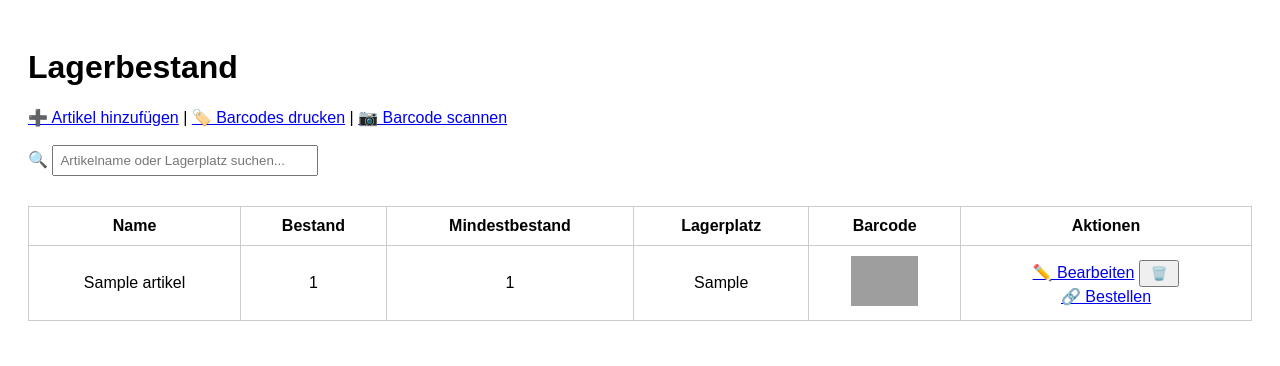
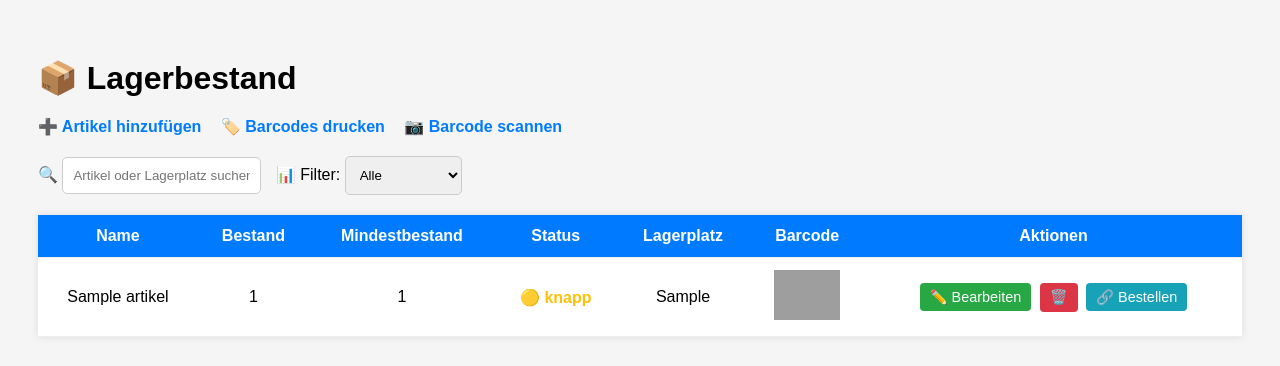
Before and after one commit to Lukas5070/Lagerbestand-Service, a Flask app: page / in a window 1280 px wide. Shown: the top 366 px of the page. Run offline with Flask 3, Linux system fonts and the light colour scheme; tables that the repository leaves empty hold one stand-in row (values such as "Sample post"); grey boxes are pictures that could not be loaded.

Commit message:
Update index.html

```diff
--- a/templates/index.html
+++ b/templates/index.html
@@ -4,38 +4,148 @@
   <meta charset="UTF-8">
   <title>Lagerbestand</title>
   <style>
-    body { font-family: Arial, sans-serif; padding: 20px; }
-    table { width: 100%; border-collapse: collapse; margin-top: 20px; }
-    th, td { border: 1px solid #ccc; padding: 10px; text-align: center; }
-    .low-stock { background-color: #fdd; }
-    input[type="text"] { padding: 6px; width: 250px; margin-bottom: 10px; }
-    form.inline { display: inline; }
-    button { padding: 4px 10px; }
+    body {
+      font-family: Arial, sans-serif;
+      background-color: #f5f5f5;
+      padding: 30px;
+    }
+
+    h1 {
+      margin-bottom: 20px;
+    }
+
+    .top-links {
+      margin-bottom: 15px;
+    }
+
+    .top-links a {
+      margin-right: 15px;
+      text-decoration: none;
+      color: #007bff;
+      font-weight: bold;
+    }
+
+    .search-box {
+      margin: 20px 0;
+    }
+
+    input[type="text"], select {
+      padding: 10px;
+      border-radius: 5px;
+      border: 1px solid #ccc;
+      margin-right: 10px;
+    }
+
+    table {
+      width: 100%;
+      border-collapse: collapse;
+      background-color: #fff;
+      box-shadow: 0 0 8px rgba(0,0,0,0.1);
+    }
+
+    th, td {
+      padding: 12px;
+      border-bottom: 1px solid #eee;
+      text-align: center;
+    }
+
+    th {
+      background-color: #007bff;
+      color: white;
+    }
+
+    .btn {
+      padding: 6px 10px;
+      border: none;
+      border-radius: 4px;
+      text-decoration: none;
+      color: white;
+      cursor: pointer;
+      font-size: 0.9em;
+      margin: 2px;
+    }
+
+    .btn-edit {
+      background-color: #28a745;
+    }
+
+    .btn-delete {
+      background-color: #dc3545;
+    }
+
+    .btn-order {
+      background-color: #17a2b8;
+    }
+
+    .status-green {
+      color: #28a745;
+      font-weight: bold;
+    }
+
+    .status-yellow {
+      color: #ffc107;
+      font-weight: bold;
+    }
+
+    .status-red {
+      color: #dc3545;
+      font-weight: bold;
+    }
+
+    .inline-form {
+      display: inline;
+    }
   </style>
   <script>
     function searchTable() {
-      const input = document.getElementById("searchInput").value.toLowerCase();
+      const searchInput = document.getElementById("searchInput").value.toLowerCase();
+      const filterValue = document.getElementById("statusFilter").value;
       const rows = document.querySelectorAll("table tbody tr");
+
       rows.forEach(row => {
         const text = row.innerText.toLowerCase();
-        row.style.display = text.includes(input) ? "" : "none";
+        const statusCell = row.querySelector("td:nth-child(4)").innerText.toLowerCase();
+
+        const matchesSearch = text.includes(searchInput);
+        let matchesFilter = true;
+
+        if (filterValue === "kritisch" && !statusCell.includes("kritisch")) {
+          matchesFilter = false;
+        } else if (filterValue === "knapp" && !statusCell.includes("knapp")) {
+          matchesFilter = false;
+        }
+
+        row.style.display = (matchesSearch && matchesFilter) ? "" : "none";
       });
     }
   </script>
 </head>
 <body>
-  <h1>Lagerbestand</h1>
-  <a href="/add">➕ Artikel hinzufügen</a> |
-  <a href="/barcodes">🏷️ Barcodes drucken</a> |
-  <a href="/scan">📷 Barcode scannen</a>
-  <br><br>
-  🔍 <input type="text" id="searchInput" onkeyup="searchTable()" placeholder="Artikelname oder Lagerplatz suchen...">
+  <h1>📦 Lagerbestand</h1>
+
+  <div class="top-links">
+    <a href="/add">➕ Artikel hinzufügen</a>
+    <a href="/barcodes">🏷️ Barcodes drucken</a>
+    <a href="/scan">📷 Barcode scannen</a>
+  </div>
+
+  <div class="search-box">
+    🔍 <input type="text" id="searchInput" onkeyup="searchTable()" placeholder="Artikel oder Lagerplatz suchen...">
+    📊 Filter:
+    <select id="statusFilter" onchange="searchTable()">
+      <option value="alle">Alle</option>
+      <option value="kritisch">Nur kritische</option>
+      <option value="knapp">Nur knappe</option>
+    </select>
+  </div>
+
   <table>
     <thead>
       <tr>
         <th>Name</th>
         <th>Bestand</th>
         <th>Mindestbestand</th>
+        <th>Status</th>
         <th>Lagerplatz</th>
         <th>Barcode</th>
         <th>Aktionen</th>
@@ -43,20 +153,30 @@
     </thead>
     <tbody>
       {% for art in artikel %}
-      <tr class="{{ 'low-stock' if art.bestand < art.mindestbestand else '' }}">
+      <tr>
         <td>{{ art.name }}</td>
         <td>{{ art.bestand }}</td>
         <td>{{ art.mindestbestand }}</td>
+        <td>
+          {% if art.bestand < art.mindestbestand %}
+            <span class="status-red">🔴 kritisch</span>
+          {% elif art.bestand == art.mindestbestand %}
+            <span class="status-yellow">🟡 knapp</span>
+          {% else %}
+            <span class="status-green">🟢 ausreichend</span>
+          {% endif %}
+        </td>
         <td>{{ art.lagerplatz or '-' }}</td>
-        <td><img src="{{ url_for('static', filename='barcodes/' + art.barcode_filename) }}" height="50"></td>
         <td>
-          <a href="{{ url_for('edit', id=art.id) }}">✏️ Bearbeiten</a>
-          <form action="{{ url_for('delete', id=art.id) }}" method="post" class="inline" onsubmit="return confirm('Wirklich löschen?');">
-            <button type="submit">🗑️</button>
+          <img src="{{ url_for('static', filename='barcodes/' + art.barcode_filename) }}" height="50">
+        </td>
+        <td>
+          <a href="{{ url_for('edit', id=art.id) }}" class="btn btn-edit">✏️ Bearbeiten</a>
+          <form action="{{ url_for('delete', id=art.id) }}" method="post" class="inline-form" onsubmit="return confirm('Wirklich löschen?');">
+            <button type="submit" class="btn btn-delete">🗑️</button>
           </form>
           {% if art.bestelllink %}
-            <br>
-            <a href="{{ art.bestelllink }}" target="_blank">🔗 Bestellen</a>
+            <a href="{{ art.bestelllink }}" target="_blank" class="btn btn-order">🔗 Bestellen</a>
           {% endif %}
         </td>
       </tr>
```
